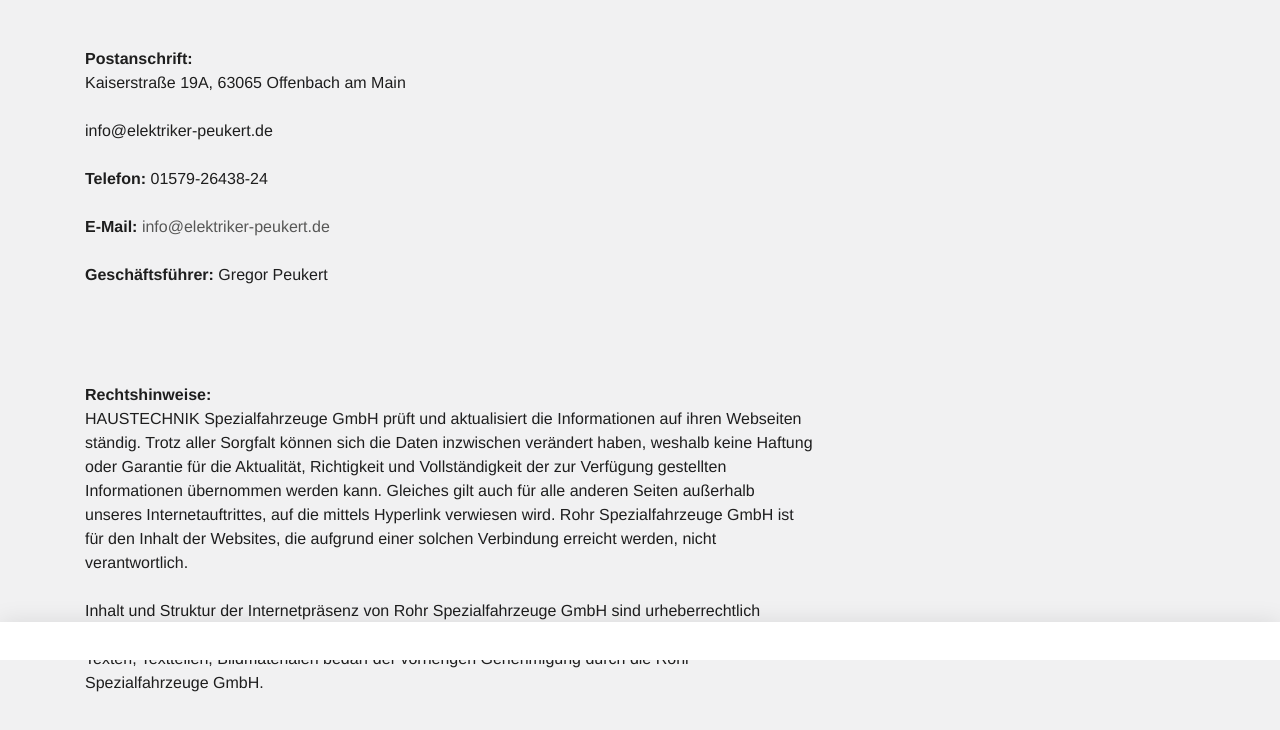
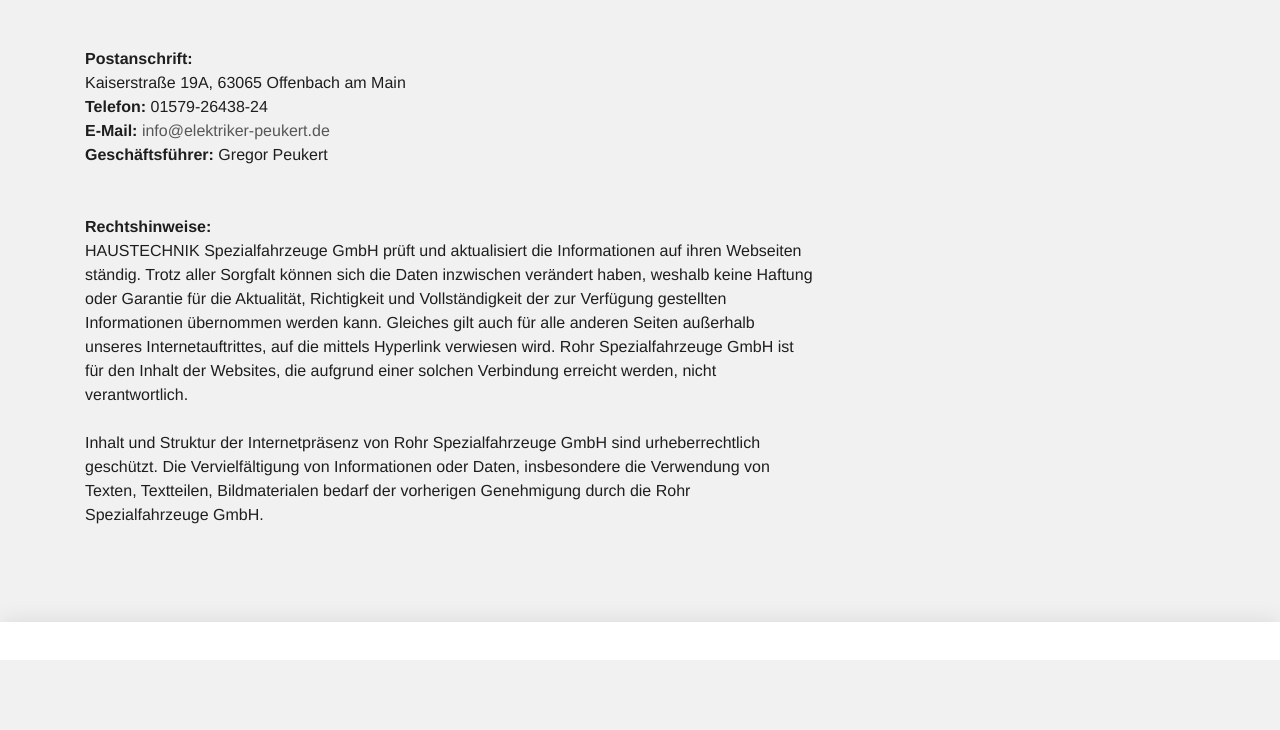
Before and after one commit to elektriker-7/elektriker-Peukert, a plain HTML site: page impressum.html in a window 1280 px wide. Shown: the part 140-870 px from the top of the page. After the commit the page ends 800 px from the top, so only its background shows below. Drawn offline with Linux system fonts and the light colour scheme; a script that the page names is missing.

Commit message:
Update impressum.html

```diff
--- a/impressum.html
+++ b/impressum.html
@@ -27,11 +27,11 @@ class="ie9"><![endif]--><!--[if (gt IE 9)|!(IE)]><!--><body><!--<![endif]-->
   <a href="index.html">startseite</a>
 
   Impressum</h2></div></div></div></div><div class="container slot-two-columns"><div class="row"><div class="col-xs-12 col-md-8">
-<a id="c8"></a><div class="content-text m-b-1"><div class="row"><div class="col-sm-12"><p class="bodytext"><strong>Postanschrift:</strong><br> Kaiserstraße 19A, 63065 Offenbach am Main <br> <br> info@elektriker-peukert.de</p><p class="bodytext">&nbsp;</p><p class="bodytext"><strong>Telefon:</strong> 01579-26438-24<br> <strong></strong> <br> <strong>E-Mail:</strong> <a href="mailto:info@elektriker-peukert.de">info@elektriker-peukert.de</a></p><p class="bodytext">&nbsp;</p><p class="bodytext"><strong>Geschäftsführer:</strong>  Gregor Peukert
+<a id="c8"></a><div class="content-text m-b-1"><div class="row"><div class="col-sm-12"><p class="bodytext"><strong>Postanschrift:</strong><br> Kaiserstraße 19A, 63065 Offenbach am Main <br><p class="bodytext"><strong>Telefon:</strong> 01579-26438-24<br>  <strong>E-Mail:</strong> <a href="mailto:info@elektriker-peukert.de">info@elektriker-peukert.de</a></p><p class="bodytext"><strong>Geschäftsführer:</strong>  Gregor Peukert
 
 
 
-  <br> <strong></strong><br> <strong></strong> <br>  <br> <br> <strong>Rechtshinweise:</strong><br> HAUSTECHNIK Spezialfahrzeuge GmbH prüft und aktualisiert die Informationen auf ihren Webseiten ständig. Trotz aller Sorgfalt können sich die Daten inzwischen verändert haben, weshalb keine Haftung oder Garantie für die Aktualität, Richtigkeit und Vollständigkeit der zur Verfügung gestellten Informationen übernommen werden kann. Gleiches gilt auch für alle anderen Seiten außerhalb unseres Internetauftrittes, auf die mittels Hyperlink verwiesen wird. Rohr Spezialfahrzeuge GmbH ist für den Inhalt der Websites, die aufgrund einer solchen Verbindung erreicht werden, nicht verantwortlich.<br> <br> Inhalt und Struktur der Internetpräsenz von Rohr Spezialfahrzeuge GmbH sind urheberrechtlich geschützt. Die Vervielfältigung von Informationen oder Daten, insbesondere die Verwendung von Texten, Textteilen, Bildmaterialen bedarf der vorherigen Genehmigung durch die Rohr Spezialfahrzeuge GmbH.<br> <br>   </p></div></div></div></div><div class="col-xs-12 col-md-4"></div></div></div></div></div>
+  <br><br> <br> <strong>Rechtshinweise:</strong><br> HAUSTECHNIK Spezialfahrzeuge GmbH prüft und aktualisiert die Informationen auf ihren Webseiten ständig. Trotz aller Sorgfalt können sich die Daten inzwischen verändert haben, weshalb keine Haftung oder Garantie für die Aktualität, Richtigkeit und Vollständigkeit der zur Verfügung gestellten Informationen übernommen werden kann. Gleiches gilt auch für alle anderen Seiten außerhalb unseres Internetauftrittes, auf die mittels Hyperlink verwiesen wird. Rohr Spezialfahrzeuge GmbH ist für den Inhalt der Websites, die aufgrund einer solchen Verbindung erreicht werden, nicht verantwortlich.<br> <br> Inhalt und Struktur der Internetpräsenz von Rohr Spezialfahrzeuge GmbH sind urheberrechtlich geschützt. Die Vervielfältigung von Informationen oder Daten, insbesondere die Verwendung von Texten, Textteilen, Bildmaterialen bedarf der vorherigen Genehmigung durch die Rohr Spezialfahrzeuge GmbH.<br> <br>   </p></div></div></div></div><div class="col-xs-12 col-md-4"></div></div></div></div></div>
   <script>var t3 = {
   id: 5,
   type: 0,
```
